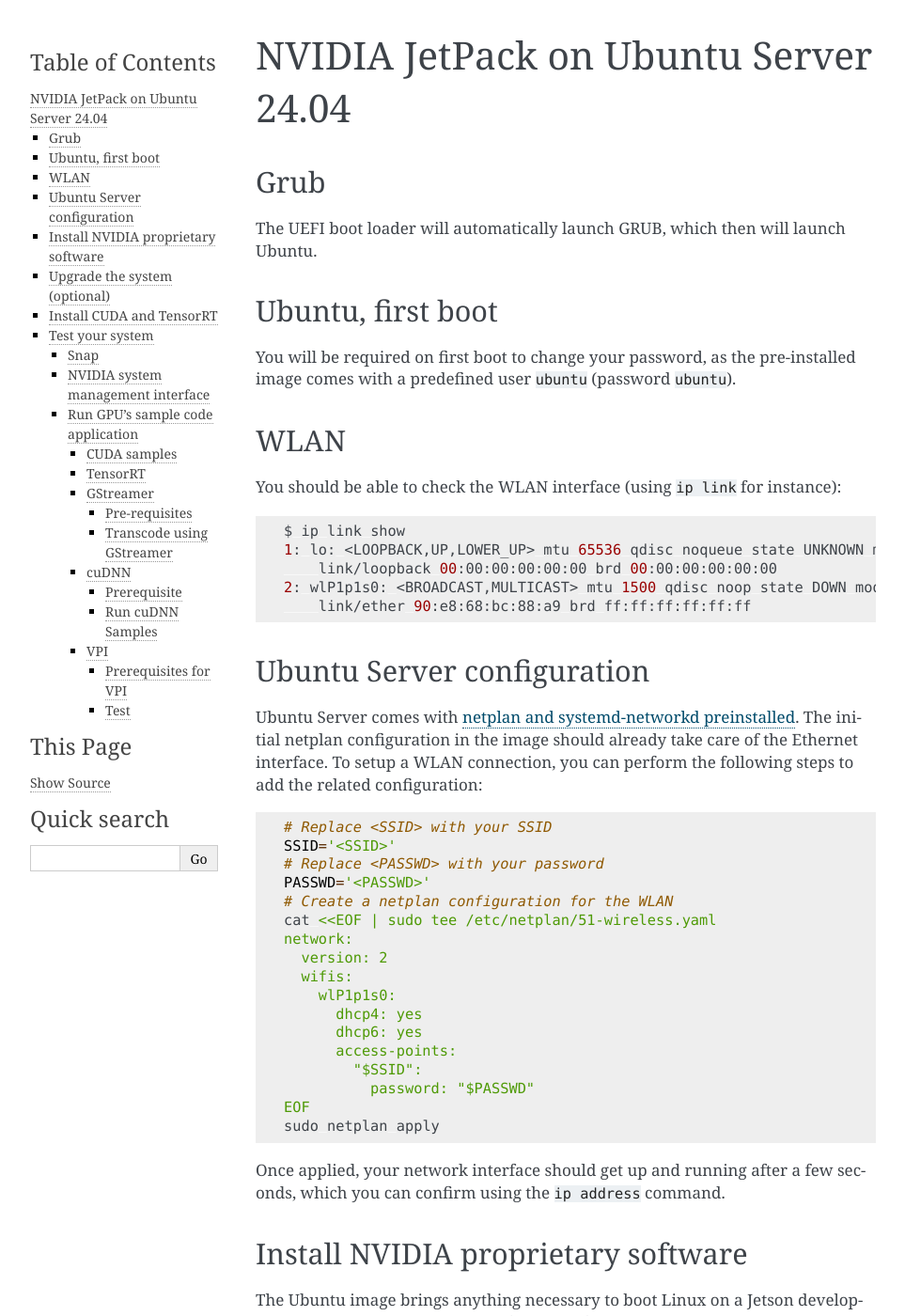
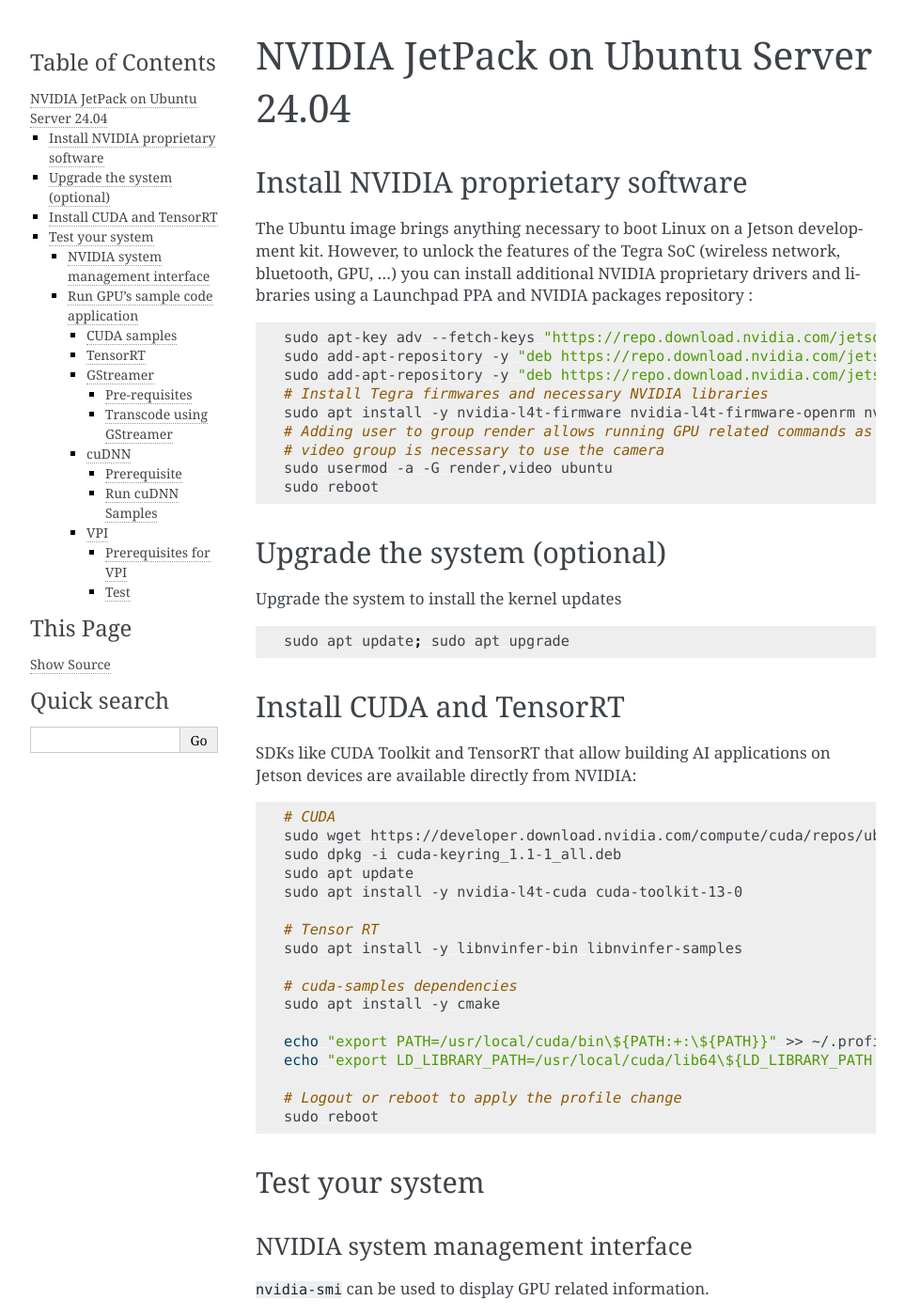
Before and after one commit to canonical/ubuntu-for-jetson, a Sphinx documentation site: the page built from docs/classic/installation-noble.rst, in a window 1280 px wide and 1400 px high. Shown: the whole window at 94% size, without its empty margins (148-1111 px from the left). Built offline with Sphinx 7.4.7, drawn with Linux system fonts in a browser that asks for light colours; some of the changed text lies outside the part shown.

Commit message:
Reorganize the installation instructions to separate the generic Ubuntu parts from the Jetpack ones

```diff
--- a/docs/classic/installation-noble.rst
+++ b/docs/classic/installation-noble.rst
@@ -3,58 +3,6 @@
 =====================================
 NVIDIA JetPack on Ubuntu Server 24.04
 =====================================
-
-Grub
-====
-
-The UEFI boot loader will automatically launch GRUB, which then will launch Ubuntu.
-
-Ubuntu, first boot
-==================
-
-You will be required on first boot to change your password, as the pre-installed image comes with a predefined user ``ubuntu`` (password ``ubuntu``).
-
-WLAN
-====
-
-You should be able to check the WLAN interface (using ``ip link`` for instance):
-
-.. code-block:: bash
-
-    $ ip link show
-    1: lo: <LOOPBACK,UP,LOWER_UP> mtu 65536 qdisc noqueue state UNKNOWN mode DEFAULT group default qlen 1000
-        link/loopback 00:00:00:00:00:00 brd 00:00:00:00:00:00
-    2: wlP1p1s0: <BROADCAST,MULTICAST> mtu 1500 qdisc noop state DOWN mode DEFAULT group default qlen 1000
-        link/ether 90:e8:68:bc:88:a9 brd ff:ff:ff:ff:ff:ff
-
-Ubuntu Server configuration
-===========================
-
-Ubuntu Server comes with `netplan and systemd-networkd preinstalled`_. The initial netplan configuration in the image should already take care of the Ethernet interface. To setup a WLAN connection, you can perform the following steps to add the related configuration:
-
-.. code-block:: bash
-
-    # Replace <SSID> with your SSID
-    SSID='<SSID>'
-    # Replace <PASSWD> with your password
-    PASSWD='<PASSWD>'
-    # Create a netplan configuration for the WLAN
-    cat <<EOF | sudo tee /etc/netplan/51-wireless.yaml
-    network:
-      version: 2
-      wifis:
-        wlP1p1s0:
-          dhcp4: yes
-          dhcp6: yes
-          access-points:
-            "$SSID":
-              password: "$PASSWD"
-    EOF
-    sudo netplan apply
-
-Once applied, your network interface should get up and running after a few seconds, which you can confirm using the ``ip address`` command.
-
-.. _netplan and systemd-networkd preinstalled: https://ubuntu.com/blog/a-declarative-approach-to-linux-networking-with-netplan
 
 Install NVIDIA proprietary software
 ===================================
@@ -109,15 +57,6 @@
 
 Test your system
 ================
-
-Snap
-----
-
-It’s Ubuntu, you can install a snap!
-
-.. image:: snap-hello.png
-   :alt: Screenshot of a sample snap installation
-
 
 NVIDIA system management interface
 ----------------------------------
```
Also changed, not shown: docs/classic/installation-jammy.rst (+0 -62 lines), docs/how-to/flash.rst (+61 -0 lines), docs/how-to/snap-hello.png (renamed from docs/classic/snap-hello.png).
